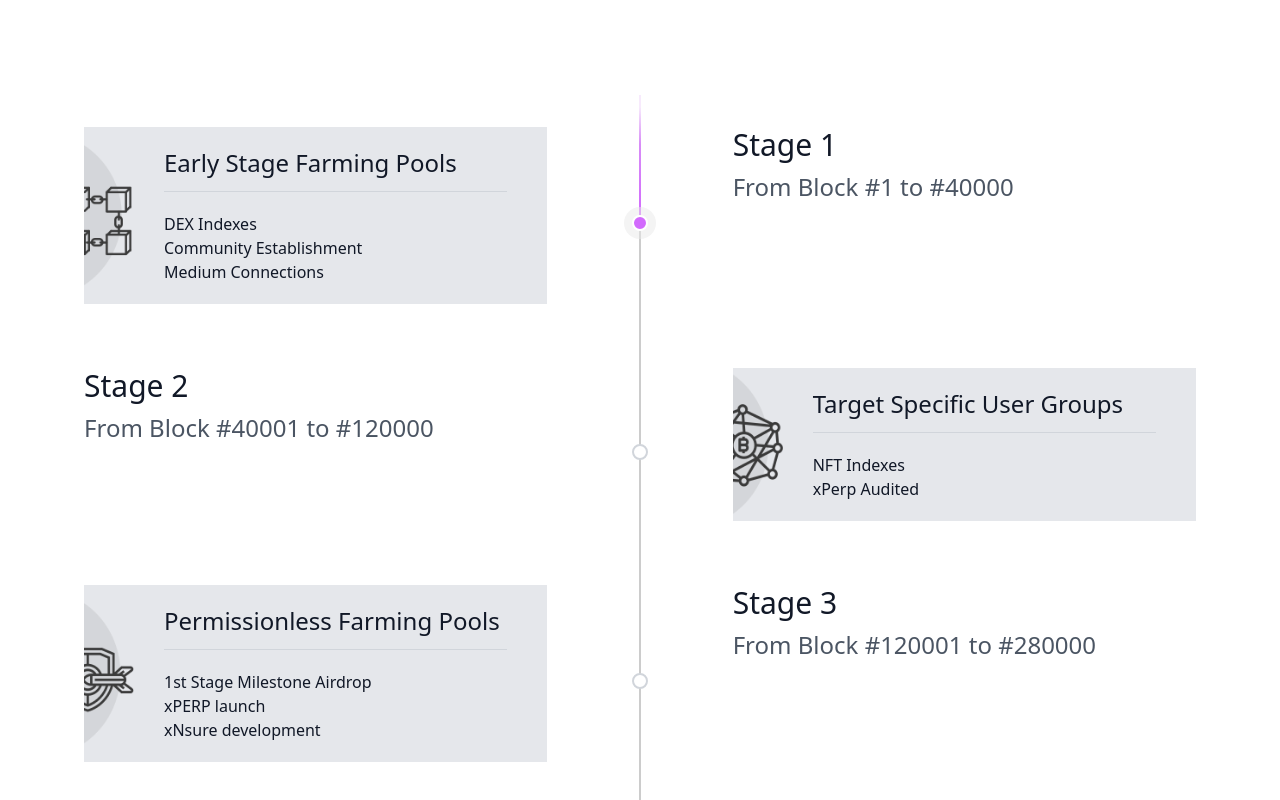
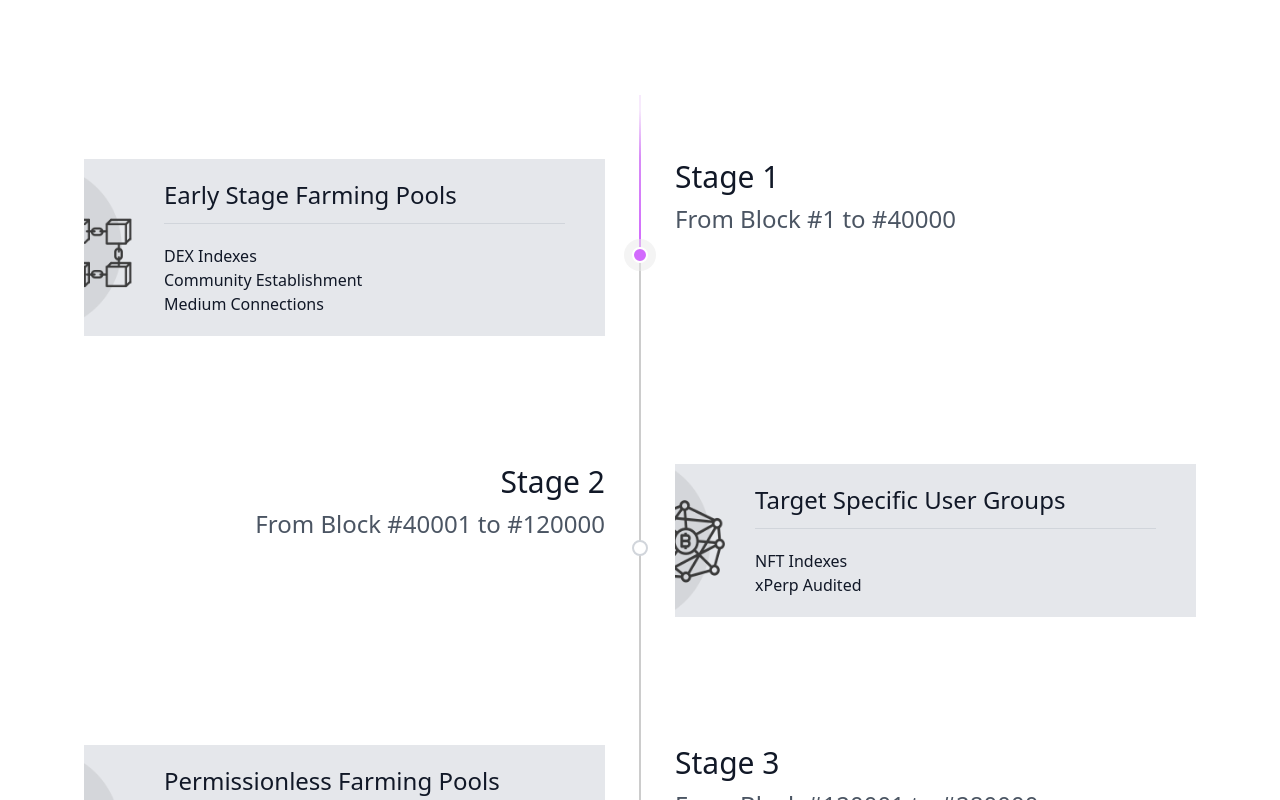
Before and after one commit to xdefilab/homepage, a JavaScript app: page / in a window 1280 px wide. Shown: the part 3460-4260 px from the top of the page. Built offline with nearby package versions, Linux system fonts and the light colour scheme.

Commit message:
tweak timetable style

```diff
--- a/src/components/TimelineStage.vue
+++ b/src/components/TimelineStage.vue
@@ -1,7 +1,7 @@
 <template>
   <div class="flex w-full" :class="{ 'flex-row-reverse': reverse }">
     <div
-      class="bg-gray-200 py-5 pl-20 pr-10 w-5/12 my-8"
+      class="bg-gray-200 py-5 pl-20 pr-10 my-16 side-card"
       :style="{
         backgroundImage: `url(${image})`,
         backgroundPosition: 'left',
@@ -14,7 +14,7 @@
       </h3>
       <div v-html="cardDescription"></div>
     </div>
-    <div class="w-2/12 relative">
+    <div class="mid-card relative">
       <div
         class="circle"
         :class="{ 'is-active': isActive, 'is-current': stage === currentStage }"
@@ -26,7 +26,7 @@
         v-if="isActive"
       ></div>
     </div>
-    <div class="w-5/12 my-8">
+    <div class="side-card my-16" :class="{ 'text-right': reverse }">
       <h3 class="text-3xl font-medium mb-2">Stage {{ stage }}</h3>
       <div class="text-2xl text-gray-600">{{ title }}</div>
     </div>
@@ -82,6 +82,14 @@ export default defineComponent({
 </script>
 
 <style scoped>
+.side-card {
+  width: calc((100% - 70px) / 2);
+}
+
+.mid-card {
+  width: 70px;
+}
+
 .line {
   background-color: #ccc;
   width: 2px;
```
